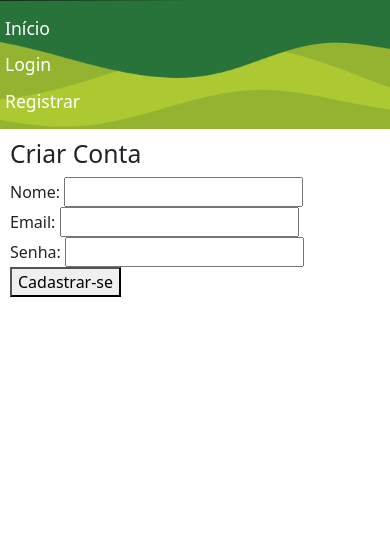
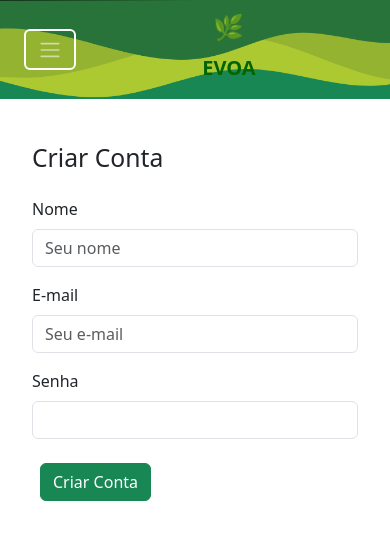
Before and after one commit to math490/EVOA, a Flask app: page /register in a window 390 px wide. Shown: the top 540 px of the page. Run offline with Flask 3, Linux system fonts and the light colour scheme.

Commit message:
Update: templates, Style: templates

```diff
--- a/static/styles/style.css
+++ b/static/styles/style.css
@@ -50,39 +50,52 @@ h1, h2 {
     background: #2e7d32;
 }
 
-/* Responsividade para telas menores */
-@media (max-width: 600px) {
+.navbar-text {
+    margin-bottom: 0;
+}
+
+.navbar .navbar-text {
+    color: darkgreen;
+}
+
+.navbar .dropdown {
+    margin-left: auto;
+}
+
+@media (max-width: 991px) {
+    .navbar .navbar-text {
+        font-size: 1.2rem;
+    }
+
     nav {
-        flex-direction: column;
-        align-items: flex-start;
-        padding: 10px 5px;
         background: url("../images/app_bar_icon.png") no-repeat center center;
         background-size: cover;
     }
 
-    header {
-        background: #94b331;
+    .btn-outline-light {
+        border: 2px solid #fff !important;
+        background: transparent !important;
+        box-shadow: none !important;
+    }
+    .btn-outline-light:active,
+    .btn-outline-light:focus:active {
+        background: rgba(0,0,0,0.3) !important;
+        color: #fff !important;
+    }
+}
+
+@media (min-width: 992px) {
+    .btn-outline-light,
+    .btn-outline-light:focus,
+    .btn-outline-light:active {
+    border: none !important;
+    box-shadow: none !important;
+    background: transparent !important;
     }
 
-    nav a {
-        margin: 5px 0;
-        font-size: 1.1rem;
-    }
-
-    main {
-        padding: 10px;
-    }
-
-    h1, h2 {
-        font-size: 1.3rem;
-    }
-
-    .btn {
-        width: 100%;
-        box-sizing: border-box;
-        text-align: center;
-        font-size: 1.1rem;
-        padding: 12px 0;
-        margin: 8px 0;
+    .btn-outline-light:active,
+    .btn-outline-light:focus:active {
+    background: rgba(0,0,0,0.3) !important;
+    color: #fff !important;
     }
 }
--- a/templates/base.html
+++ b/templates/base.html
@@ -9,17 +9,61 @@
 </head>
 <body>
     <header>
-        <nav>
-            <a href="{{ url_for("index") }}">Início</a>
-            {% if current_user.is_authenticated %}
-                <a href="{{ url_for("trash_logs") }}">Minhas Reciclagens</a>
-                <a href="{{ url_for("profile") }}">Minha Conta</a>
-                <a href="{{ url_for("logout") }}">Sair</a>
-            {% else %}
-                <a href="{{ url_for("login") }}">Login</a>
-                <a href="{{ url_for("register") }}">Registrar</a>
-            {% endif %}
+        <!-- Navbar para telas grandes -->
+        <nav class="navbar navbar-expand-lg navbar-dark bg-success d-none d-lg-flex align-items-center justify-content-between px-4">
+            <div class="navbar-brand d-flex align-items-center">
+                <span class="fs-2 me-2">🌿</span>
+            </div>
+            <div class="text-center flex-grow-1">
+                <span class="navbar-text fs-3 fw-bold">EVOA</span>
+                <div class="small text-light">Ecologia - Vigilância - Organização - Ação</div>
+            </div>
+            <div class="dropdown">
+                <button class="btn btn-outline-light dropdown-toggle" type="button" id="navbarDropdown" data-bs-toggle="dropdown" aria-expanded="false">
+                    <span class="navbar-toggler-icon"></span>
+                </button>
+                <ul class="dropdown-menu dropdown-menu-end" aria-labelledby="navbarDropdown">
+                    {% if current_user.is_authenticated %}
+                        <li><a class="dropdown-item" href="{{ url_for('trash_logs') }}">Minhas Reciclagens</a></li>
+                        <li><a class="dropdown-item" href="{{ url_for('profile') }}">Minha Conta</a></li>
+                        <li><a class="dropdown-item" href="{{ url_for('logout') }}">Sair</a></li>
+                    {% else %}
+                        <li><a class="dropdown-item" href="{{ url_for('login') }}">Login</a></li>
+                        <li><a class="dropdown-item" href="{{ url_for('register') }}">Registrar</a></li>
+                    {% endif %}
+                </ul>
+            </div>
         </nav>
+        <!-- Navbar para telas pequenas -->
+        <nav class="navbar navbar-dark bg-success d-lg-none px-3 py-2">
+            <button class="btn btn-outline-light me-2" type="button" data-bs-toggle="offcanvas" data-bs-target="#sidebarMenu" aria-controls="sidebarMenu">
+                <span class="navbar-toggler-icon"></span>
+            </button>
+            <div class="mx-auto text-center">
+                <span class="fs-2">🌿</span>
+                <div class="navbar-text fs-5 fw-bold">EVOA</div>
+            </div>
+        </nav>
+        <!-- Sidebar para telas pequenas -->
+        <div class="offcanvas offcanvas-start" tabindex="-1" id="sidebarMenu" aria-labelledby="sidebarMenuLabel">
+            <div class="offcanvas-header">
+                <h5 class="offcanvas-title" id="sidebarMenuLabel">Menu</h5>
+                <button type="button" class="btn-close" data-bs-dismiss="offcanvas" aria-label="Close"></button>
+            </div>
+            <div class="offcanvas-body">
+                <ul class="navbar-nav">
+                    <li class="nav-item"><a class="nav-link" href="{{ url_for('index') }}">Início</a></li>
+                    {% if current_user.is_authenticated %}
+                        <li class="nav-item"><a class="nav-link" href="{{ url_for('trash_logs') }}">Minhas Reciclagens</a></li>
+                        <li class="nav-item"><a class="nav-link" href="{{ url_for('profile') }}">Minha Conta</a></li>
+                        <li class="nav-item"><a class="nav-link" href="{{ url_for('logout') }}">Sair</a></li>
+                    {% else %}
+                        <li class="nav-item"><a class="nav-link" href="{{ url_for('login') }}">Login</a></li>
+                        <li class="nav-item"><a class="nav-link" href="{{ url_for('register') }}">Registrar</a></li>
+                    {% endif %}
+                </ul>
+            </div>
+        </div>
     </header>
     <main>
         {% with messages = get_flashed_messages(with_categories=true) %}
--- a/templates/register.html
+++ b/templates/register.html
@@ -1,19 +1,24 @@
 {% extends "base.html" %}
-{% block title %} Registrar no Sistema {% endblock %}
+{% block title %} Registrar Usuário {% endblock %}
 {% block content %}
-    <h2>Criar Conta</h2>
-    <form method="POST">
-
-        <label for="name">Nome:</label>
-        <input type="text" name="name" id="name" required><br>
-
-        <label for="email">Email:</label>
-        <input type="email" name="email" id="email" required><br>
-
-        <label for="password">Senha:</label>
-        <input type="password" name="password" id="password" required><br>
-
-        <button type="submit">Cadastrar-se</button>
-
+<div class="container mt-4">
+    <h2 class="mb-4">Criar Conta</h2>
+    <form method="POST" class="row g-3">
+        <div class="col-md-6">
+            <label for="name" class="form-label">Nome</label>
+            <input type="text" name="name" id="name" class="form-control" placeholder="Seu nome" required>
+        </div>
+        <div class="col-md-6">
+            <label for="email" class="form-label">E-mail</label>
+            <input type="email" name="email" id="email" class="form-control" placeholder="Seu e-mail" required>
+        </div>
+        <div class="col-md-6">
+            <label for="password" class="form-label">Senha</label>
+            <input type="password" name="password" id="password" class="form-control" required>
+        </div>
+        <div class="col-12">
+            <button type="submit" class="btn btn-success">Criar Conta</button>
+        </div>
     </form>
+</div>
 {% endblock %}
```
Also changed, not shown: templates/edit_material.html (+16 -11 lines), templates/edit_user.html (+20 -14 lines), templates/login.html (+15 -11 lines), templates/material_register.html (+15 -12 lines), templates/trash_register.html (+16 -14 lines).
